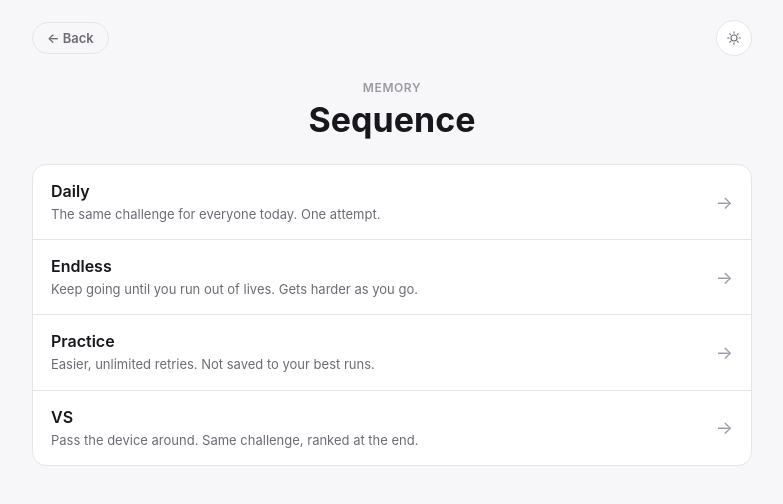
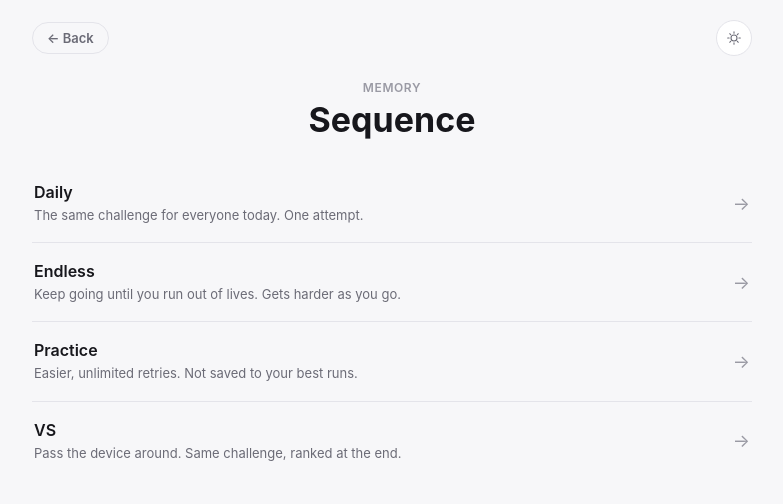
Before and after one commit to asgaonkar/onemoregame, a React (Vite) app: page /#/sequence in a window 1280 px wide. Shown: the top 504 px of the page, without its empty margins (248-1031 px from the left). Built offline with nearby package versions, Linux system fonts and the light colour scheme.

Commit message:
Make mode-select list seamless instead of a bordered card
Dropped the card background/border container. Rows now sit directly
on the page with hairline dividers only, and a subtle hover state
(label + arrow tint to the accent color, arrow nudges right) instead
of a filled hover background.

```diff
--- a/src/components/GameModeSelect.tsx
+++ b/src/components/GameModeSelect.tsx
@@ -1,4 +1,4 @@
-import { useState } from 'react'
+import { useState, type ReactNode } from 'react'
 import { createRunConfig, getDailyStatus, type GameMode, type RunConfig } from '../lib/modes'
 import { trackEvent } from '../lib/analytics'
 
@@ -99,42 +99,16 @@ export function GameModeSelect({
   const modes = Object.keys(MODE_INFO) as GameMode[]
 
   return (
-    <div
-      style={{
-        display: 'flex',
-        flexDirection: 'column',
-        borderRadius: 'var(--radius-md)',
-        border: '1px solid var(--border)',
-        background: 'var(--bg-card)',
-        overflow: 'hidden',
-      }}
-    >
+    <div style={{ display: 'flex', flexDirection: 'column' }}>
       {modes.map((mode, i) => (
-        <button
+        <ModeRow
           key={mode}
           onClick={() => pick(mode)}
-          style={{
-            display: 'flex',
-            alignItems: 'center',
-            justifyContent: 'space-between',
-            gap: 16,
-            textAlign: 'left',
-            padding: '16px 18px',
-            borderTop: i === 0 ? 'none' : '1px solid var(--border)',
-            borderLeft: 'none',
-            borderRight: 'none',
-            borderBottom: 'none',
-            background: 'transparent',
-            color: 'var(--text)',
-            cursor: 'pointer',
-            fontFamily: 'inherit',
-            width: '100%',
-          }}
-        >
-          <div>
-            <div style={{ fontSize: 16, fontWeight: 600, marginBottom: 4 }}>
-              {MODE_INFO[mode].label}
-              {mode === 'daily' && dailyStatus && (
+          showDivider={i < modes.length - 1}
+          label={MODE_INFO[mode].label}
+          description={MODE_INFO[mode].description}
+          tag={
+            mode === 'daily' && dailyStatus ? (
               <span
                 style={{
                   marginLeft: 8,
@@ -147,20 +121,79 @@ export function GameModeSelect({
               >
                 Played · {dailyStatus.score.toFixed(0)}
               </span>
-              )}
+            ) : null
+          }
+        />
+      ))}
+    </div>
+  )
+}
+
+function ModeRow({
+  label,
+  description,
+  tag,
+  showDivider,
+  onClick,
+}: {
+  label: string
+  description: string
+  tag?: ReactNode
+  showDivider: boolean
+  onClick: () => void
+}) {
+  const [hovered, setHovered] = useState(false)
+
+  return (
+    <button
+      onClick={onClick}
+      onMouseEnter={() => setHovered(true)}
+      onMouseLeave={() => setHovered(false)}
+      style={{
+        display: 'flex',
+        alignItems: 'center',
+        justifyContent: 'space-between',
+        gap: 16,
+        textAlign: 'left',
+        padding: '18px 2px',
+        border: 'none',
+        borderBottom: showDivider ? '1px solid var(--border)' : 'none',
+        background: 'transparent',
+        color: 'var(--text)',
+        cursor: 'pointer',
+        fontFamily: 'inherit',
+        width: '100%',
+      }}
+    >
+      <div>
+        <div
+          style={{
+            fontSize: 16,
+            fontWeight: 600,
+            marginBottom: 4,
+            color: hovered ? 'var(--accent)' : 'var(--text)',
+            transition: 'color 0.15s ease',
+          }}
+        >
+          {label}
+          {tag}
         </div>
         <div style={{ fontSize: 13, color: 'var(--text-dim)', lineHeight: 1.4 }}>
-              {MODE_INFO[mode].description}
+          {description}
         </div>
       </div>
       <span
         aria-hidden="true"
-            style={{ fontSize: 18, color: 'var(--text-faint)', flexShrink: 0 }}
+        style={{
+          fontSize: 18,
+          color: hovered ? 'var(--accent)' : 'var(--text-faint)',
+          flexShrink: 0,
+          transform: hovered ? 'translateX(3px)' : 'translateX(0)',
+          transition: 'transform 0.15s ease, color 0.15s ease',
+        }}
       >
         →
       </span>
     </button>
-      ))}
-    </div>
   )
 }
```
Lines whose indentation alone changed are shown as unchanged.
